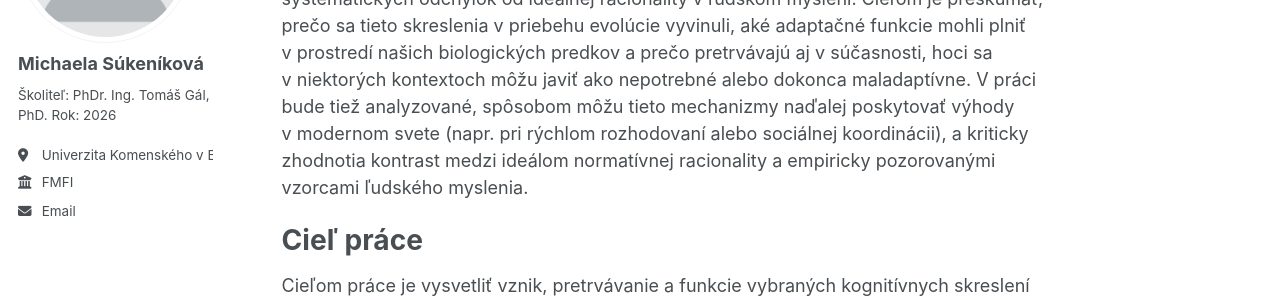
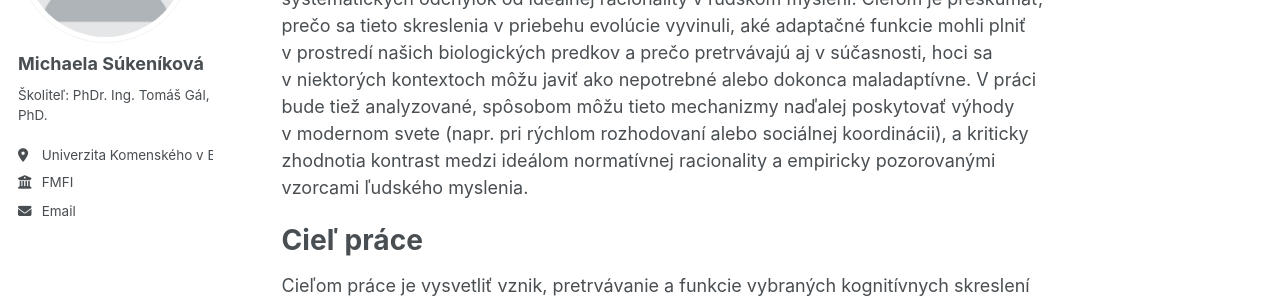
Before and after one commit to sumiuniba/sumiuniba.github.io, a Jekyll site: the page built from _pages/about.md, in a window 1280 px wide. Shown: the part 233-533 px from the top of the page. Built offline with Jekyll 4.4.1, drawn with Linux system fonts in a browser that asks for light colours; a script bundle is joined from its source files by our own code; library files that are not in the unit come from our copies.

Commit message:
Update bio in _config.yml

```diff
--- a/_config.yml
+++ b/_config.yml
@@ -26,7 +26,7 @@ author:
   avatar           : "profile.png"
   name             : "Michaela Súkeníková"
   # pronouns         : # example: "she/her"
-  bio              : "Školiteľ: PhDr. Ing. Tomáš Gál, PhD. \nRok: 2026"
+  bio              : "Školiteľ: PhDr. Ing. Tomáš Gál, PhD."
   location         : "Univerzita Komenského v Bratislave"
   employer         : "FMFI"
   #uri              : # URL
```
